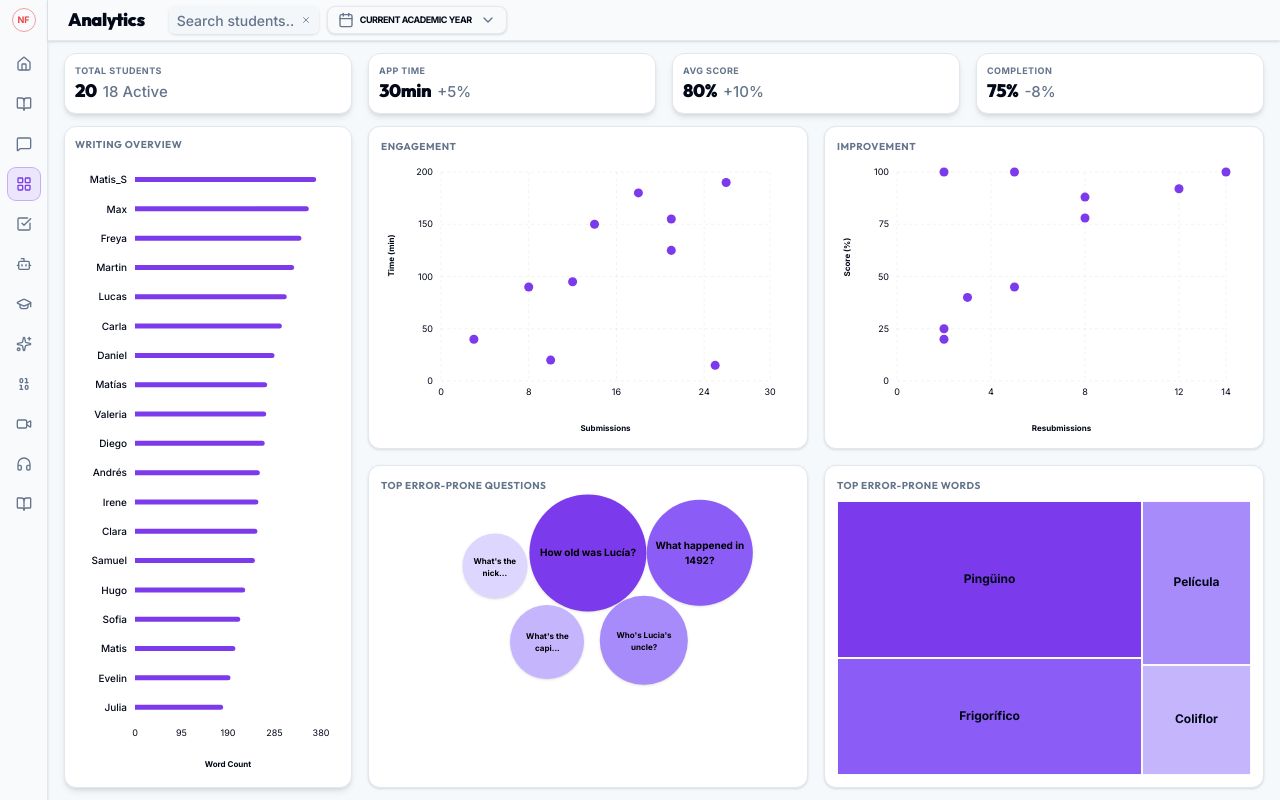
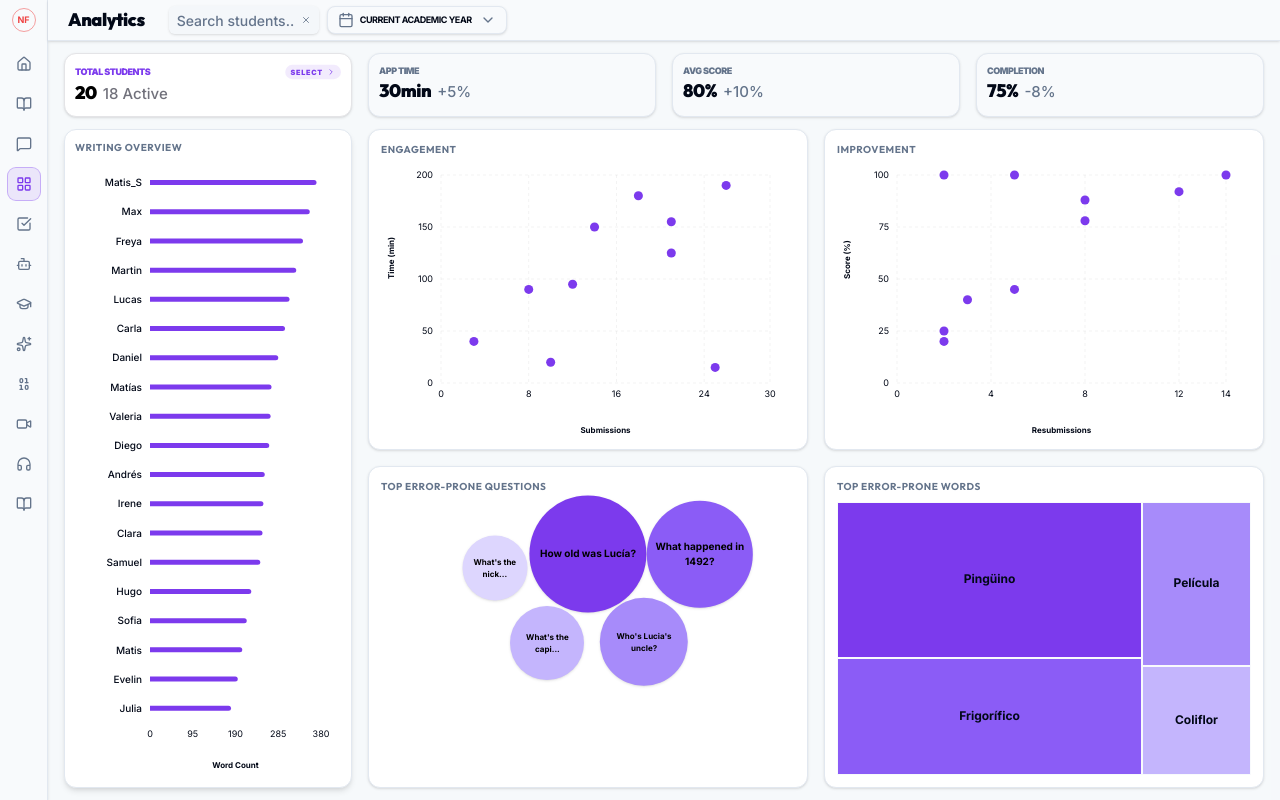
Before and after one commit to Axton-Industries/Nextgen-work, a React (Vite) app: page / in a window 1280 px wide. Built offline with nearby package versions, Linux system fonts and the light colour scheme.

Commit message:
Solution to the popup problem, and affordability of the buttons + minor improvements

```diff
--- a/src/components/cards/StatCard.tsx
+++ b/src/components/cards/StatCard.tsx
@@ -1,5 +1,6 @@
 import { Card, CardContent, CardHeader, CardTitle } from "@/components/ui/card"
 import { cn } from "@/lib/utils"
+import { ChevronRight } from 'lucide-react'
 
 interface StatCardProps {
     title: string;
@@ -8,24 +9,45 @@ interface StatCardProps {
     onClick?: () => void;
 }
 
-export const StatCard = ({ title, value, subtext, onClick }: StatCardProps) => (
+export const StatCard = ({ title, value, subtext, onClick }: StatCardProps) => {
+    const isAction = !!onClick;
+
+    return (
         <Card
             onClick={onClick}
             className={cn(
-            "shadow-md",
-            onClick && "cursor-pointer hover:bg-muted/50 transition-colors"
+                "shadow-sm transition-all duration-300 relative group overflow-hidden border",
+                isAction
+                    ? "cursor-pointer bg-white border-zinc-200 hover:bg-primary hover:border-primary hover:text-primary-foreground hover:shadow-lg hover:-translate-y-1"
+                    : "bg-background border-border text-foreground"
             )}
         >
             <CardHeader className="p-2.5 pb-0">
-            <CardTitle className="text-muted-foreground font-bold text-[9px] uppercase tracking-wider">
+                <CardTitle className={cn(
+                    "font-black text-[9px] uppercase tracking-tighter flex items-center justify-between transition-colors",
+                    isAction ? "text-primary group-hover:text-primary-foreground" : "text-muted-foreground"
+                )}>
                     {title}
+                    {isAction && (
+                        <div className="flex items-center gap-1 px-1.5 py-0.5 rounded-full bg-primary/10 text-primary scale-90 origin-right transition-all group-hover:bg-white group-hover:text-primary">
+                            <span className="text-[8px] font-black uppercase tracking-widest">Select</span>
+                            <ChevronRight size={10} />
+                        </div>
+                    )}
                 </CardTitle>
             </CardHeader>
             <CardContent className="p-2.5 pt-0.5">
                 <div className="flex items-baseline gap-1.5">
-                <h3 className="text-lg font-black text-foreground leading-tight">{value}</h3>
-                <span className="text-muted-foreground font-medium text-[15px]">{subtext}</span>
+                    <h3 className={cn(
+                        "text-lg font-black leading-tight transition-colors",
+                        isAction ? "text-black group-hover:text-primary-foreground" : "text-foreground"
+                    )}>{value}</h3>
+                    <span className={cn(
+                        "font-medium text-[15px] transition-colors",
+                        isAction ? "text-zinc-500 group-hover:text-primary-foreground/80" : "text-muted-foreground"
+                    )}>{subtext}</span>
                 </div>
             </CardContent>
         </Card>
     );
+};
--- a/src/components/charts/DashboardTooltip.tsx
+++ b/src/components/charts/DashboardTooltip.tsx
@@ -7,7 +7,10 @@ export const DashboardTooltip = ({ active, payload, title }: any) => {
         const displayTitle = title || payload[0].payload.full_name || payload[0].payload.name || payload[0].payload.word;
 
         return (
-            <Card className="p-0 shadow-xl border-none text-[12px] z-50 min-w-[140px] bg-background/95 backdrop-blur-sm ring-1 ring-border">
+            <Card
+                key={displayTitle}
+                className="p-0 shadow-2xl border-none text-[12px] z-[9999] min-w-[140px] bg-background/95 backdrop-blur-md ring-1 ring-border animate-in fade-in zoom-in duration-300 delay-150 fill-mode-both pointer-events-none"
+            >
                 {displayTitle && (
                     <CardHeader className="p-3 pb-1">
                         <CardTitle className="font-bold text-foreground text-[13px] border-b pb-1">
--- a/src/components/charts/OverviewCharts.tsx
+++ b/src/components/charts/OverviewCharts.tsx
@@ -36,7 +36,7 @@ export const OverviewCharts = ({
                 <h3 className="font-bold text-muted-foreground mb-2 text-[10px] uppercase tracking-wider">Writing Overview</h3>
                 <div className="flex-1 min-h-0 text-[8px]">
                     <ResponsiveContainer width="100%" height="100%">
-                        <BarChart data={writing_overview_rows} layout="vertical" margin={{ left: -10, right: 20, top: 5, bottom: 25 }}>
+                        <BarChart data={writing_overview_rows} layout="vertical" margin={{ left: -25, right: 20, top: 5, bottom: 25 }}>
                             <XAxis
                                 type="number"
                                 tick={{ fontSize: 9, fill: 'currentColor' }}
@@ -48,13 +48,14 @@ export const OverviewCharts = ({
                             <YAxis
                                 dataKey="full_name"
                                 type="category"
-                                width={70}
+                                width={100}
                                 axisLine={false}
                                 tickLine={false}
                                 tick={{ fill: 'currentColor', fontSize: 10, fontWeight: 500 }}
                                 className="text-foreground"
+                                interval={0}
                             />
-                            <Tooltip content={<DashboardTooltip />} cursor={{ fill: 'currentColor', opacity: 0.05 }} />
+                            <Tooltip content={<DashboardTooltip />} cursor={{ fill: 'currentColor', opacity: 0.05 }} allowEscapeViewBox={{ x: false, y: false }} animationDuration={0} />
                             {/* var(--color-primary) comes from our Tailwind theme in index.css */}
                             <Bar dataKey="word_count" fill="var(--color-primary)" radius={[0, 4, 4, 0]} barSize={5} />
                         </BarChart>
@@ -91,7 +92,7 @@ export const OverviewCharts = ({
                                     className="text-muted-foreground"
                                     label={{ value: 'Time (min)', angle: -90, position: 'insideLeft', offset: 10, fontSize: 8, fill: 'currentColor', fontWeight: 'bold' }}
                                 />
-                                <Tooltip content={<DashboardTooltip />} />
+                                <Tooltip content={<DashboardTooltip />} allowEscapeViewBox={{ x: false, y: false }} animationDuration={0} />
                                 <Scatter data={engagement_metrics} fill="var(--color-primary)" />
                             </ScatterChart>
                         </ResponsiveContainer>
@@ -125,7 +126,7 @@ export const OverviewCharts = ({
                                     className="text-muted-foreground"
                                     label={{ value: 'Score (%)', angle: -90, position: 'insideLeft', offset: 10, fontSize: 8, fill: 'currentColor', fontWeight: 'bold' }}
                                 />
-                                <Tooltip content={<DashboardTooltip />} />
+                                <Tooltip content={<DashboardTooltip />} allowEscapeViewBox={{ x: false, y: false }} animationDuration={0} />
                                 <Scatter data={improvement_stats} fill="var(--color-primary)" />
                             </ScatterChart>
                         </ResponsiveContainer>
@@ -135,7 +136,7 @@ export const OverviewCharts = ({
                 {/* 4. Top Error-Prone Questions (Custom Bubble Chart)
                     This uses absolute positioning calculated in a hook to create a "pack" layout
                 */}
-                <Card className="p-3 shadow-sm flex flex-col min-h-0 relative overflow-hidden">
+                <Card className="p-3 shadow-sm flex flex-col min-h-0 relative">
                     <h3 className="font-bold text-muted-foreground mb-2 text-[10px] uppercase tracking-wider">Top Error-Prone Questions</h3>
                     <div className="flex-1 relative flex items-start justify-center pt-13">
                         <div className="relative w-0 h-0">
@@ -195,7 +196,7 @@ export const OverviewCharts = ({
                                     );
                                 }}
                             >
-                                <Tooltip content={<DashboardTooltip />} />
+                                <Tooltip content={<DashboardTooltip />} allowEscapeViewBox={{ x: false, y: false }} animationDuration={0} />
                             </Treemap>
                         </ResponsiveContainer>
                     </div>
--- a/src/components/charts/StudentCharts.tsx
+++ b/src/components/charts/StudentCharts.tsx
@@ -43,7 +43,7 @@ export const StudentCharts = ({
                         <BarChart data={studentCharts?.time || erik_time_per_assignment} layout="vertical" margin={{ left: 10, right: 0, top: 10, bottom: 10 }} barCategoryGap="65%">
                             <XAxis type="number" tick={{ fontSize: 9, fill: 'currentColor' }} className="text-foreground" axisLine={{ stroke: 'currentColor', opacity: 0.1 }} tickLine={false} label={{ value: 'Minutes', position: 'insideBottom', offset: 0, fontSize: 8, fill: 'currentColor', fontWeight: 'bold' }} />
                             <YAxis dataKey="name" type="category" width={90} tick={{ fontSize: 10, fill: 'currentColor' }} className="text-foreground" axisLine={{ stroke: 'currentColor', opacity: 0.1 }} tickLine={false} />
-                            <Tooltip content={<DashboardTooltip />} />
+                            <Tooltip content={<DashboardTooltip />} allowEscapeViewBox={{ x: false, y: false }} animationDuration={0} />
                             <Legend iconType="circle" wrapperStyle={{ fontSize: '10px', paddingTop: '10px' }} />
 
                             {/* Blue Bar: Student's own time */}
@@ -67,7 +67,7 @@ export const StudentCharts = ({
                                 <CartesianGrid strokeDasharray="3 3" stroke="currentColor" opacity={0.05} />
                                 <XAxis dataKey="week" tick={{ fontSize: 9, fill: 'currentColor' }} className="text-muted-foreground" axisLine={false} tickLine={false} label={{ value: 'Week', position: 'insideBottom', offset: -10, fontSize: 8, fill: 'currentColor', fontWeight: 'bold' }} />
                                 <YAxis tick={{ fontSize: 9, fill: 'currentColor' }} className="text-muted-foreground" axisLine={false} tickLine={false} label={{ value: 'Min', angle: -90, position: 'insideLeft', offset: 12, fontSize: 8, fill: 'currentColor', fontWeight: 'bold' }} />
-                                <Tooltip content={<DashboardTooltip />} />
+                                <Tooltip content={<DashboardTooltip />} allowEscapeViewBox={{ x: false, y: false }} animationDuration={0} />
                                 <Legend verticalAlign="top" align="right" iconType="circle" wrapperStyle={{ fontSize: '9px', paddingBottom: '10px' }} />
 
                                 {/* Solid Line: Student Performance */}
@@ -89,7 +89,7 @@ export const StudentCharts = ({
                                 <CartesianGrid strokeDasharray="3 3" stroke="currentColor" opacity={0.05} />
                                 <XAxis dataKey="week" tick={{ fontSize: 9, fill: 'currentColor' }} className="text-muted-foreground" axisLine={false} tickLine={false} label={{ value: 'Week', position: 'insideBottom', offset: -10, fontSize: 8, fill: 'currentColor', fontWeight: 'bold' }} />
                                 <YAxis tick={{ fontSize: 9, fill: 'currentColor' }} className="text-muted-foreground" axisLine={false} tickLine={false} label={{ value: 'Score %', angle: -90, position: 'insideLeft', offset: 12, fontSize: 8, fill: 'currentColor', fontWeight: 'bold' }} />
-                                <Tooltip content={<DashboardTooltip />} />
+                                <Tooltip content={<DashboardTooltip />} allowEscapeViewBox={{ x: false, y: false }} animationDuration={0} />
                                 <Legend verticalAlign="top" align="right" iconType="circle" wrapperStyle={{ fontSize: '9px', paddingBottom: '10px' }} />
                                 <Line name={displayedStudentName || 'Student'} type="monotone" dataKey="erik" stroke="var(--color-primary)" strokeWidth={3} dot={{ r: 4, fill: 'var(--color-primary)', strokeWidth: 2 }} activeDot={{ r: 6 }} />
                                 <Line name="Class" type="monotone" dataKey="class" stroke="var(--color-muted-foreground)" strokeWidth={2} strokeDasharray="5 5" dot={{ r: 4, fill: 'var(--color-background)', stroke: 'var(--color-muted-foreground)', strokeWidth: 2 }} />
@@ -115,7 +115,7 @@ export const StudentCharts = ({
                                 <Radar name="Class Avg." dataKey="avg" stroke="var(--color-muted-foreground)" fill="var(--color-muted-foreground)" fillOpacity={0.25} />
 
                                 <Legend verticalAlign="top" align="right" wrapperStyle={{ fontSize: '10px', paddingTop: '10px' }} />
-                                <Tooltip content={<DashboardTooltip />} />
+                                <Tooltip content={<DashboardTooltip />} allowEscapeViewBox={{ x: false, y: false }} animationDuration={0} />
                             </RadarChart>
                         </ResponsiveContainer>
                     </div>
@@ -143,7 +143,7 @@ export const StudentCharts = ({
                                     );
                                 }}
                             >
-                                <Tooltip content={<DashboardTooltip />} />
+                                <Tooltip content={<DashboardTooltip />} allowEscapeViewBox={{ x: false, y: false }} animationDuration={0} />
                             </Treemap>
                         </ResponsiveContainer>
                     </div>
--- a/src/components/filters/FilterButton.tsx
+++ b/src/components/filters/FilterButton.tsx
@@ -17,7 +17,9 @@ export const FilterButton = ({ icon: Icon, text, hasArrow = false, onClick, acti
         onClick={onClick}
         className={cn(
             "h-7 gap-1.5 px-2.5 rounded-lg text-[9px] font-bold transition-all shadow-sm uppercase tracking-tighter",
-            active ? "bg-primary border-primary text-primary-foreground hover:bg-primary/90" : "bg-background border-input text-foreground hover:bg-muted"
+            active
+                ? "bg-primary border-primary text-primary-foreground hover:bg-primary/90"
+                : "bg-background border-input text-foreground hover:bg-primary/5 hover:border-primary/30 hover:text-primary"
         )}
     >
         <Icon size={12} className={cn(active ? 'text-primary-foreground' : 'text-muted-foreground')} />
--- a/src/components/modals/StudentModal.tsx
+++ b/src/components/modals/StudentModal.tsx
@@ -31,6 +31,31 @@ export const StudentModal = ({
                 <ScrollArea className="max-h-[60vh]">
                     <div className="p-4 space-y-6">
                         <div className="space-y-3">
+                            <h3 className="text-[10px] font-bold text-muted-foreground uppercase tracking-tighter">Non-Active Students</h3>
+                            <div className="grid grid-cols-2 gap-2">
+                                {students.filter(s => !s.active).map(student => (
+                                    <Button
+                                        key={student.id}
+                                        variant="outline"
+                                        onClick={() => {
+                                            onSelectStudent(student.full_name);
+                                            onOpenChange(false);
+                                        }}
+                                        className={cn(
+                                            "h-auto justify-start gap-2 p-2 rounded-lg transition-all text-left font-normal opacity-70 grayscale-[0.5] hover:opacity-100 hover:grayscale-0",
+                                            selectedStudent === student.full_name
+                                                ? 'bg-primary/10 border-primary/30 text-primary ring-1 ring-primary/20 hover:bg-primary/20'
+                                                : 'bg-background hover:border-primary/30 hover:bg-primary/5 text-foreground'
+                                        )}
+                                    >
+                                        <UserCircle size={14} className="text-muted-foreground" />
+                                        <span className="text-xs font-semibold">{student.full_name}</span>
+                                    </Button>
+                                ))}
+                            </div>
+                        </div>
+
+                        <div className="space-y-3">
                             <h3 className="text-[10px] font-bold text-muted-foreground uppercase tracking-tighter">Active Students</h3>
                             <div className="grid grid-cols-2 gap-2">
                                 {students.filter(s => s.active).map(student => (
@@ -49,31 +74,6 @@ export const StudentModal = ({
                                         )}
                                     >
                                         <UserCircle size={14} className={selectedStudent === student.full_name ? 'text-primary' : 'text-muted-foreground'} />
-                                        <span className="text-xs font-semibold">{student.full_name}</span>
-                                    </Button>
-                                ))}
-                            </div>
-                        </div>
-
-                        <div className="space-y-3">
-                            <h3 className="text-[10px] font-bold text-muted-foreground uppercase tracking-tighter">Non-Active Students</h3>
-                            <div className="grid grid-cols-2 gap-2">
-                                {students.filter(s => !s.active).map(student => (
-                                    <Button
-                                        key={student.id}
-                                        variant="outline"
-                                        onClick={() => {
-                                            onSelectStudent(student.full_name);
-                                            onOpenChange(false);
-                                        }}
-                                        className={cn(
-                                            "h-auto justify-start gap-2 p-2 rounded-lg transition-all text-left font-normal opacity-70 grayscale-[0.5] hover:opacity-100 hover:grayscale-0",
-                                            selectedStudent === student.full_name
-                                                ? 'bg-primary/10 border-primary/30 text-primary ring-1 ring-primary/20 hover:bg-primary/20'
-                                                : 'bg-background hover:border-primary/30 hover:bg-primary/5 text-foreground'
-                                        )}
-                                    >
-                                        <UserCircle size={14} className="text-muted-foreground" />
                                         <span className="text-xs font-semibold">{student.full_name}</span>
                                     </Button>
                                 ))}
```
Lines whose indentation alone changed are shown as unchanged.
